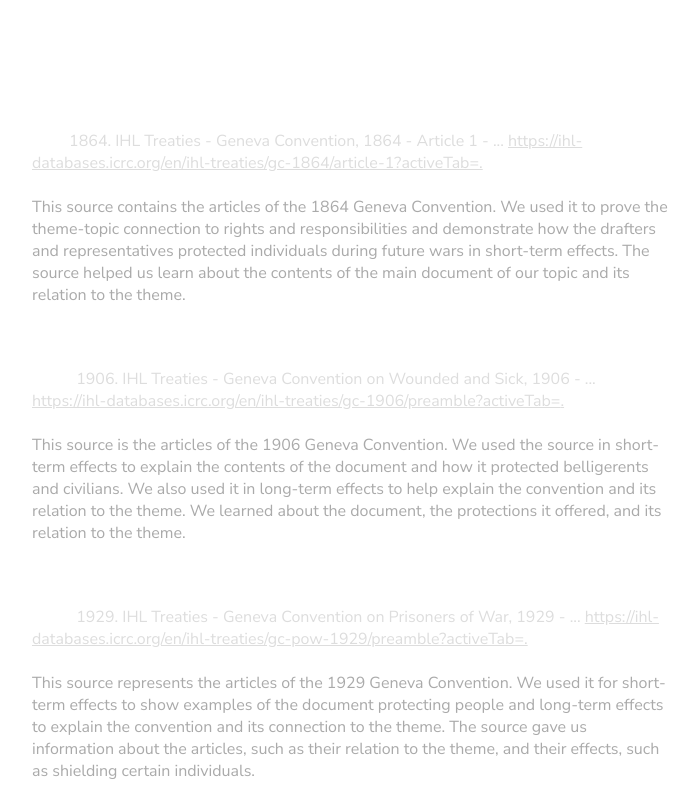
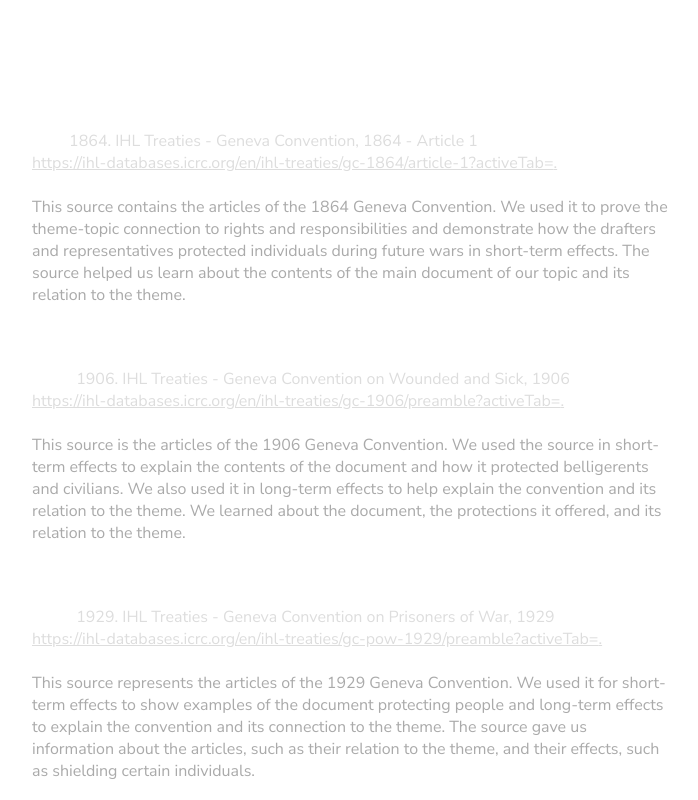
Before and after one commit to potatolover68/nhd-2024, a React (Create React App) app: page /bib in a window 1280 px wide. Shown: the part 1720-2520 px from the top of the page, without its empty margins (313-1011 px from the left). Built offline with nearby package versions, Linux system fonts and the light colour scheme.

Commit message:
yeaghhhhhh

```diff
--- a/src/components/common/Cite.jsx
+++ b/src/components/common/Cite.jsx
@@ -54,10 +54,10 @@ export function Cite({ title, year, source, url, children }) {
         <span style={titleStyle}>"{title}"</span>{" "}
         <span style={metaStyle}>
           {year && <span>{year}. </span>}
-          {source && <span>{source} - ... </span>}
+          {source && <span>{source}</span>}
+          <br />
           {url && (
             <span>
-              {" "}
               <a href={url} target="_blank" rel="noopener noreferrer">
                 {url}.
               </a>
```
Also changed, not shown: src/data/bibliography.json (line endings or trailing spaces).
